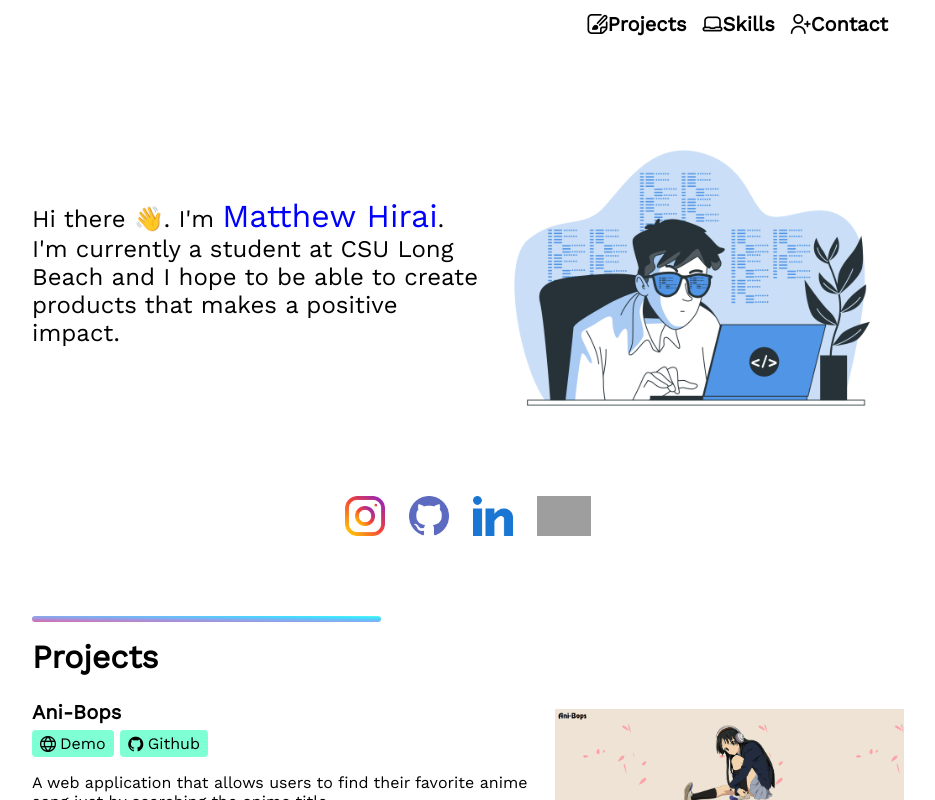
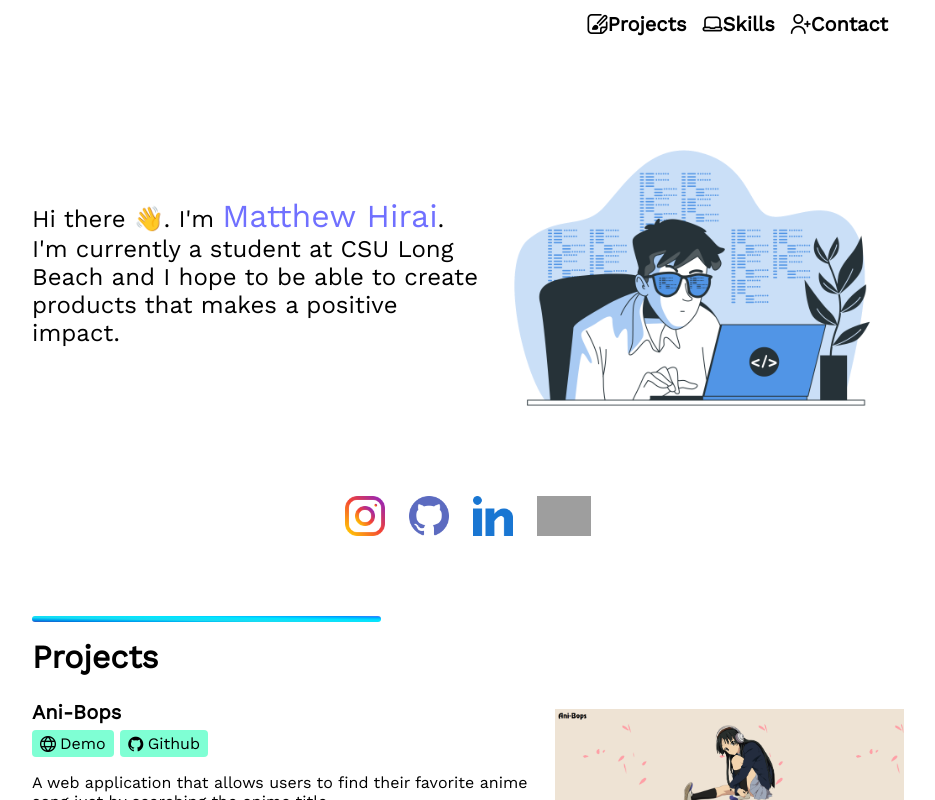
Before and after one commit to matthewhirai/portfolio, a React (Create React App) app: page / in a window 1280 px wide. Shown: the top 800 px of the page, without its empty margins (172-1107 px from the left). Built offline with nearby package versions, Linux system fonts and the light colour scheme; grey boxes are pictures that could not be loaded.

Commit message:
change color

```diff
--- a/src/components/body/about/about.css
+++ b/src/components/body/about/about.css
@@ -17,7 +17,7 @@
 }
 
 .info-name {
-	color: blue;
+	color: #7070ff;
 	font-size: 32px;
 }
 
--- a/src/components/common/separator/separator.css
+++ b/src/components/common/separator/separator.css
@@ -1,18 +1,18 @@
 .separator {
 	background-image: linear-gradient(
 		to right top,
-		#d16ba5,
-		#c777b9,
-		#ba83ca,
-		#aa8fd8,
-		#9a9ae1,
-		#8aa7ec,
-		#79b3f4,
-		#69bff8,
-		#52cffe,
-		#41dfff,
-		#46eefa,
-		#5ffbf1
+		#4f4fbd,
+		#0078dc,
+		#009bed,
+		#00bcf2,
+		#19daf1,
+		#13def6,
+		#0be2fa,
+		#00e6ff,
+		#00d0ff,
+		#00b6ff,
+		#0097ff,
+		#7070ff
 	);
 	height: 6px;
 	width: 40%;
```
